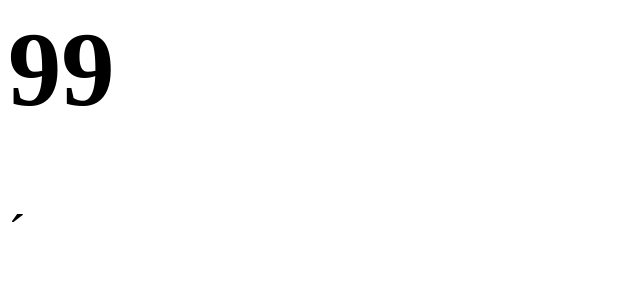
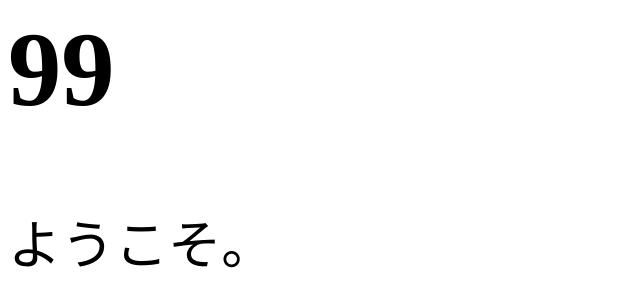
Before and after one commit to v02qabs/AndGame, a plain HTML site: page My99/WebContent/index.html in a window 1280 px wide. Shown: the whole page, without its empty margins (0-640 px from the left). Drawn offline with Linux system fonts and the light colour scheme.

Commit message:
Game-Making-99-First

```diff
--- a/My99/index.html
+++ b/My99/WebContent/index.html
@@ -7,7 +7,6 @@
 
     <h1>99</h1>
 
-    <!--<p>九九を始めるには、次へ、をクリックまたはタップしてください。</p>-->´
-
+	<p>ようこそ。</p>
   </body>
 </html>
```
Also changed, not shown: My99/WebContent/css/styles.css (renamed from My99/css/styles.css), My99/WebContent/js/scripts.js (renamed from My99/js/scripts.js), My99/WebContent/start.html (renamed from My99/start.html).
